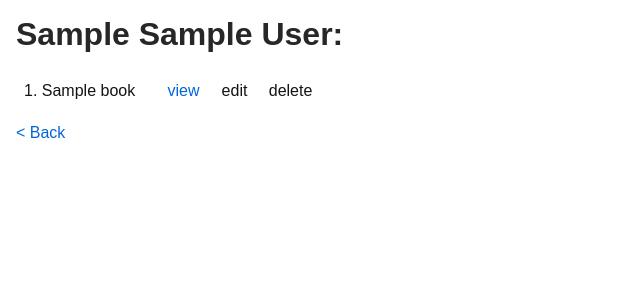
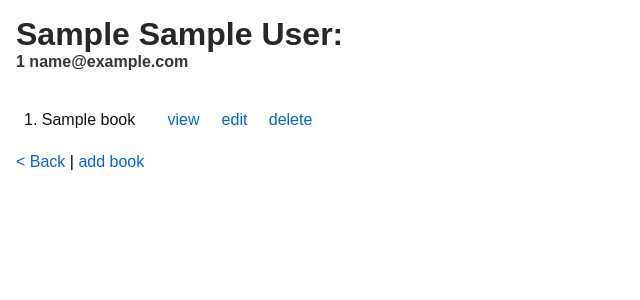
Before and after one commit to priyaankchhadwa/CRUD_demo, a Django app: page /crud/1/ in a window 1280 px wide. Shown: the top 300 px of the page, without its empty margins (0-640 px from the left). Run offline with Django 3.2, Linux system fonts and the light colour scheme; tables that the repository leaves empty hold one stand-in row (values such as "Sample post").

Commit message:
trying out book edit and delete views

```diff
--- a/crud/models.py
+++ b/crud/models.py
@@ -14,6 +14,7 @@ class Author(models.Model):
     author_name = models.CharField(max_length=200)
     gender = models.CharField(max_length=1, choices=gender_choices)
     phone = models.BigIntegerField()
+    email = models.EmailField(default='asdf@asdf.com')
 
 class Book(models.Model):
     def __str__(self):
--- a/crud/static/crud/style.css
+++ b/crud/static/crud/style.css
@@ -20,6 +20,7 @@ li {
     border: white;
     color: rgb(20, 20, 20);
     align-content: center;
+    white-space: nowrap
 }
 
 .book_table {
@@ -61,3 +62,10 @@ h1 {
 h3 {
     color: #363636
 }
+
+.auth_p {
+    color: #363636;
+    display: inline-block;
+    margin-top: 0px;
+    margin-bottom: 2em;
+}
--- a/crud/templates/crud/add_author.html
+++ b/crud/templates/crud/add_author.html
@@ -16,5 +16,5 @@
 {% endfor %}
 </table>
     <br />
-    <input type="submit" value="Add" style="padding: .5em 1em;"/>
+    <input type="submit" value="Submit" style="padding: .5em 1em;"/>
 </form>
--- a/crud/templates/crud/auth_delete.html
+++ b/crud/templates/crud/auth_delete.html
@@ -1,11 +1,11 @@
 {% load static %}
 
 <link rel="stylesheet" type="text/css" href="{% static 'crud/style.css' %}" />
-
-<p><a href="{% url 'crud:index' %}">< back </a></p>
 
 <form method="post">
 {% csrf_token %}
     Are you sure you want to delete "{{ object }}" ?<br/>
     <input type="submit" value="Delete" />
 </form>
+
+<p><a href="{% url 'crud:index' %}">< back </a></p>
--- a/crud/templates/crud/auth_details.html
+++ b/crud/templates/crud/auth_details.html
@@ -2,7 +2,12 @@
 
 <link rel="stylesheet" type="text/css" href="{% static 'crud/style.css' %}" />
 
-<h1>{{ author.salutation }} {{ author.author_name }}:</h1>
+<h1 style="margin-bottom: 0px;">{{ author.salutation }} {{ author.author_name }}:</h1>
+<h4 class="auth_p">{{ author.phone }}</h4>
+<h4 class="auth_p">{{ author.email }}</h4>
+
+{% if error_message %}<p><strong>{{ error_message }}</strong></p>{% endif %}
+
 
 <table class="book_table">
     <tbody>
@@ -10,11 +15,11 @@
         <tr>
             <td class="book_table_td">{{ forloop.counter }}. {{ book.book_name }}</td>
             <td class="book_table_td"><a href="{% url 'crud:book_details' author.id book.id %}">view</a></td>
-            <td class="book_table_td">edit</td>
-            <td class="book_table_td">delete</td>
+            <td class="book_table_td"><a href="{% url 'crud:edit_book' author.id book.id %}">edit</a></td>
+            <td class="book_table_td"><a href="{% url 'crud:delete_book' author.id book.id %}">delete</a></td>
         </tr>
         {% endfor %}
     </tbody>
 </table>
 
-<p><a href="{% url 'crud:index' %}"> < Back</a></p>
+<p><a href="{% url 'crud:index' %}"> < Back</a> | <a href="{% url 'crud:add_book' author.id %}">add book</a></p>
--- a/crud/urls.py
+++ b/crud/urls.py
@@ -9,5 +9,8 @@ urlpatterns = [
     path('new_auth', views.add_author, name='add_author'),
     path('edit_auth/<int:author_id>', views.edit_author, name='edit_author'),
     path('delete/<int:author_id>', views.delete_author, name='delete_author'),
-    path('<int:author_id>/book/<int:book_id>', views.book_details, name='book_details')
+    path('<int:author_id>/book/<int:book_id>', views.book_details, name='book_details'),
+    path('<int:author_id>/book/new_book', views.add_book, name='add_book'),
+    path('<int:author_id>/book/edit/<int:book_id>', views.edit_book, name='edit_book'),
+    path('<int:author_id>/book/delete/<int:book_id>', views.delete_book, name='delete_book'),
 ]
--- a/crud/views.py
+++ b/crud/views.py
@@ -8,8 +8,23 @@ from django.forms import ModelForm
 class AuthorForm(ModelForm):
     class Meta:
         model = Author
-        fields = ['salutation', 'author_name', 'gender', 'phone']
+        fields = [
+            'salutation',
+            'author_name',
+            'gender',
+            'phone',
+            ]
 
+class BookForm(ModelForm):
+    class Meta:
+        model = Book
+        fields = [
+            'book_name',
+            'edition',
+            'pub_date',
+            'price',
+            'synopsis',
+            ]
 
 def index(request):
     author_list = Author.objects.all()
@@ -21,13 +36,20 @@ def auth_details(request, author_id):
     return render(request, 'crud/auth_details.html', {'author': author})
 
 def add_author(request):
-    # author = get_object_or_404(Author, pk=author_id)
-
     form = AuthorForm(request.POST or None)
     if form.is_valid():
         form.save()
         return redirect('crud:index')
     return render(request, 'crud/add_author.html', {'form':form})
+
+def add_book(request, author_id):
+    author = get_object_or_404(Author, pk=author_id)
+    form = BookForm(request.POST or None)
+    if form.is_valid():
+        form.save()
+        return redirect('crud:auth_details', {'author': author})
+    return render(request, 'crud/add_book.html', {'form': form})
+
 
 def edit_author(request, author_id):
     author = get_object_or_404(Author,  pk=author_id)
@@ -37,6 +59,15 @@ def edit_author(request, author_id):
         return redirect('crud:index')
     return render(request, 'crud/add_author.html', {'form': form})
 
+def edit_book(request, author_id, book_id):
+    book = get_object_or_404(Book, pk=book_id)
+    author = get_object_or_404(Author,  pk=author_id)
+    form = BookForm(request.POST or None, instance=Book)
+    if form.is_valid():
+        form.save()
+        return redirect('crud:auth_details', {'author': author})
+    return render(request, 'crud/add_book.html', {'form': form})
+
 def delete_author(request, author_id):
     author = get_object_or_404(Author,  pk=author_id)
     if request.method == 'POST':
@@ -44,12 +75,23 @@ def delete_author(request, author_id):
         return redirect('crud:index')
     return render(request, 'crud/auth_delete.html', {'object': author})
 
+def delete_book(request, author_id, book_id):
+    book = get_object_or_404(Book,  pk=book_id)
+    if request.method == 'POST':
+        book.delete()
+        return redirect('crud:auth_details')
+    return render(request, 'crud/auth_delete.html', {'object': book})
+
 def book_details(request, author_id, book_id):
     print(book_id)
     try:
         book = Author.objects.get(pk=author_id).book_set.get(pk=book_id)
     except Exception as ex:
         print(ex)
+        return render(request, 'crud/auth_details.html', {
+            'author': get_object_or_404(Author,  pk=author_id),
+            'error_message': str("Book" + book_id + "does not exist"),
+        })
     else:
         context = {'book': book}
         return render(request, 'crud/book_details.html', context)
```
Also changed, not shown: crud/templates/crud/add_book.html (added, +10 -0 lines), crud/templates/crud/book_details.html (+3 -4 lines), crud/migrations/0003_author_email.py (added).
